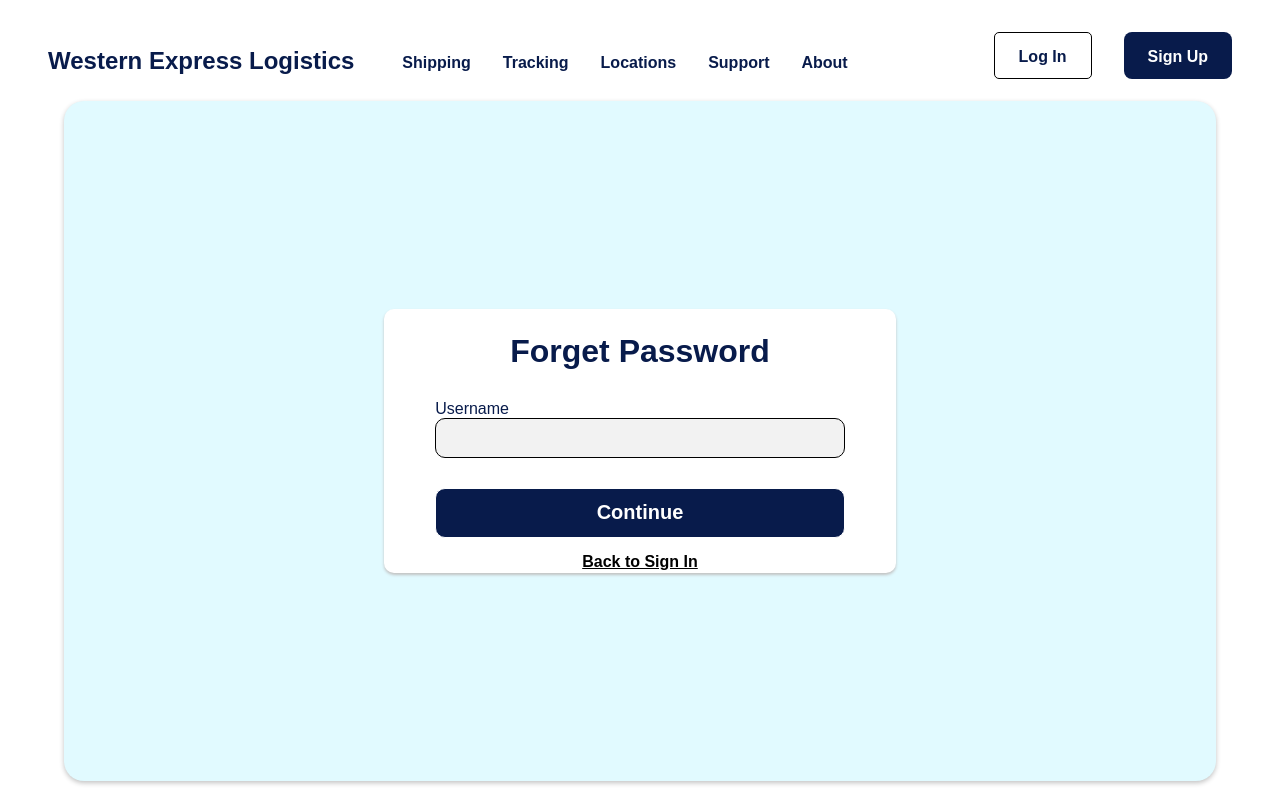
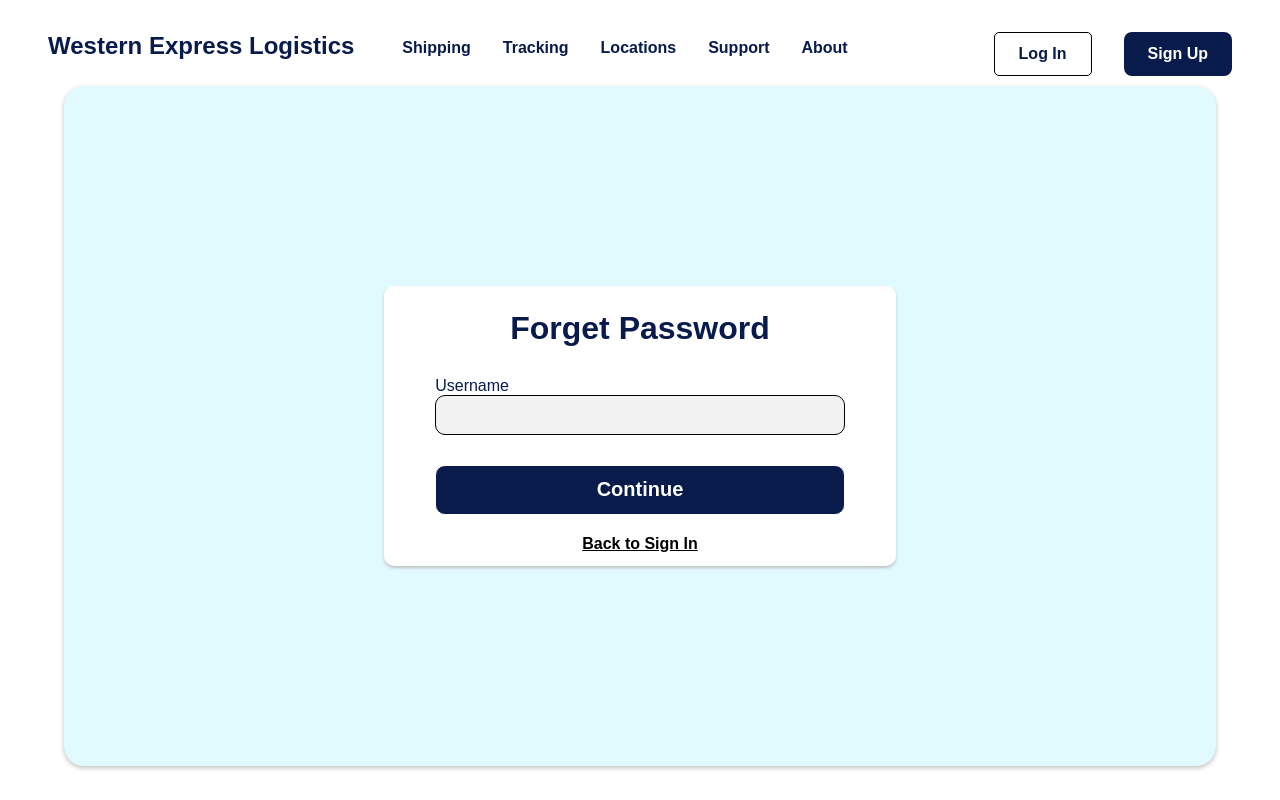
Before and after one commit to sebgutierrez/westernexpress, a plain HTML site: page index/customer/cust_forgot_pass.html in a window 1280 px wide. Drawn offline with Linux system fonts and the light colour scheme.

Commit message:
fixing up small details

```diff
--- a/css/customer/cust_forgot_pass_style.css
+++ b/css/customer/cust_forgot_pass_style.css
@@ -80,7 +80,7 @@ body{
 	border: none;
 	background-color: white;
 	margin-right: 2rem;
-    padding: 0 1.5rem 0.75rem 1.5rem;
+    padding: 0.75rem 1.5rem 0.75rem 1.5rem;
     border: 1.5px solid black;
     border-radius: 5px;
 }
@@ -103,7 +103,7 @@ body{
 	background-color: #081B4B;
 	border-radius: 0.5rem;
 	border: none;
-	padding: 0 1.5rem 0.75rem 1.5rem;
+	padding: 0.75rem 1.5rem 0.75rem 1.5rem;
 }
 
 .sign-up-link {
@@ -138,13 +138,13 @@ body{
 }
 form{
     min-width: 300px;
-    min-height: 250px;
+    min-height: 280px;
     text-align: center;
     background: white;
     box-shadow: 0 2px 3px #c2c2c2;
     border-radius: 10px;
     width: 40vw;
-    height: 33vh;
+    height: calc(33vh + 15px);
 }
 #forget_pass{
     padding-top: 3vh;
@@ -203,9 +203,22 @@ input[type="Submit"]:hover{
     border: 1px solid #081B4B;
     transition: .5s;
 }
-a{
+.back_home {
     display: block;
-    margin-top: 15px;
+    margin-top: 20px;
+    font-weight: 600;
     color: black;
-    font-weight: 600;
+    text-decoration: underline;
 }
+.back_home a{
+    text-decoration: none;
+    color: black;
+}
+.back_home a:visited{
+    text-decoration: none;
+}
+@media only screen and (max-width: 500px){
+    form{
+        height: calc(40% + 55px);
+    }
+}
--- a/css/customer/cust_reset_pass_style.css
+++ b/css/customer/cust_reset_pass_style.css
@@ -138,7 +138,7 @@ body{
 }
 form{
     min-width: 300px;
-    min-height: 250px;
+    min-height: 270px;
     text-align: center;
     background: white;
     box-shadow: 0 0 2px #c2c2c2;
@@ -204,9 +204,17 @@ input[type="Submit"]:hover{
     border: 1px solid #081B4B;
     transition: .5s;
 }
-a{
+.back_home{
     display: block;
     margin-top: 15px;
     color: black;
     font-weight: 600;
 }
+.back_home:visited{
+    text-decoration: none;
+}
+@media only screen and (max-width: 500px){
+    form{
+        height: calc(50% + 55px);
+    }
+}
--- a/css/customer/cust_service_style.css
+++ b/css/customer/cust_service_style.css
@@ -157,7 +157,7 @@ body{
     left: 50%;
     transform: translate(-50%, -50%);
     margin-top: calc(9% - 15px);
-    height: 105vh;
+    height: 880px;
     width: 85%;
     text-align: center;
     color: #081B4B;
--- a/css/customer/cust_signup_style.css
+++ b/css/customer/cust_signup_style.css
@@ -202,11 +202,18 @@
     background: #E1FAFF;
     border: 2px solid #081B4B;
   }
-  a{
+  .back_home{
     text-align: center;
     display: block;
     color: black;
     font-weight: 600;
+    text-decoration: none;
+  }
+  .back_home a{
+    text-decoration: none;
+  }
+  .back_home a:visited{
+    text-decoration: none;
   }
   @media(max-width: 584px){
     .container{
--- a/index/customer/cust_forgot_pass.html
+++ b/index/customer/cust_forgot_pass.html
@@ -33,7 +33,7 @@
                         <input type="text" name="text" required>
                     </div>
                     <input type="submit" value="Continue">
-                    <a href="cust_login.html">Back to Sign In</a>
+                    <div class="back_home"><a href="cust_login.html">Back to Sign In</a></div>
                 </form>
             </div>
         </div>
```
Also changed, not shown: index/customer/cust_reset_pass.html (+1 -1 lines), index/customer/cust_signup.html (+1 -1 lines), index/home_signIn.html (+1 -1 lines).
